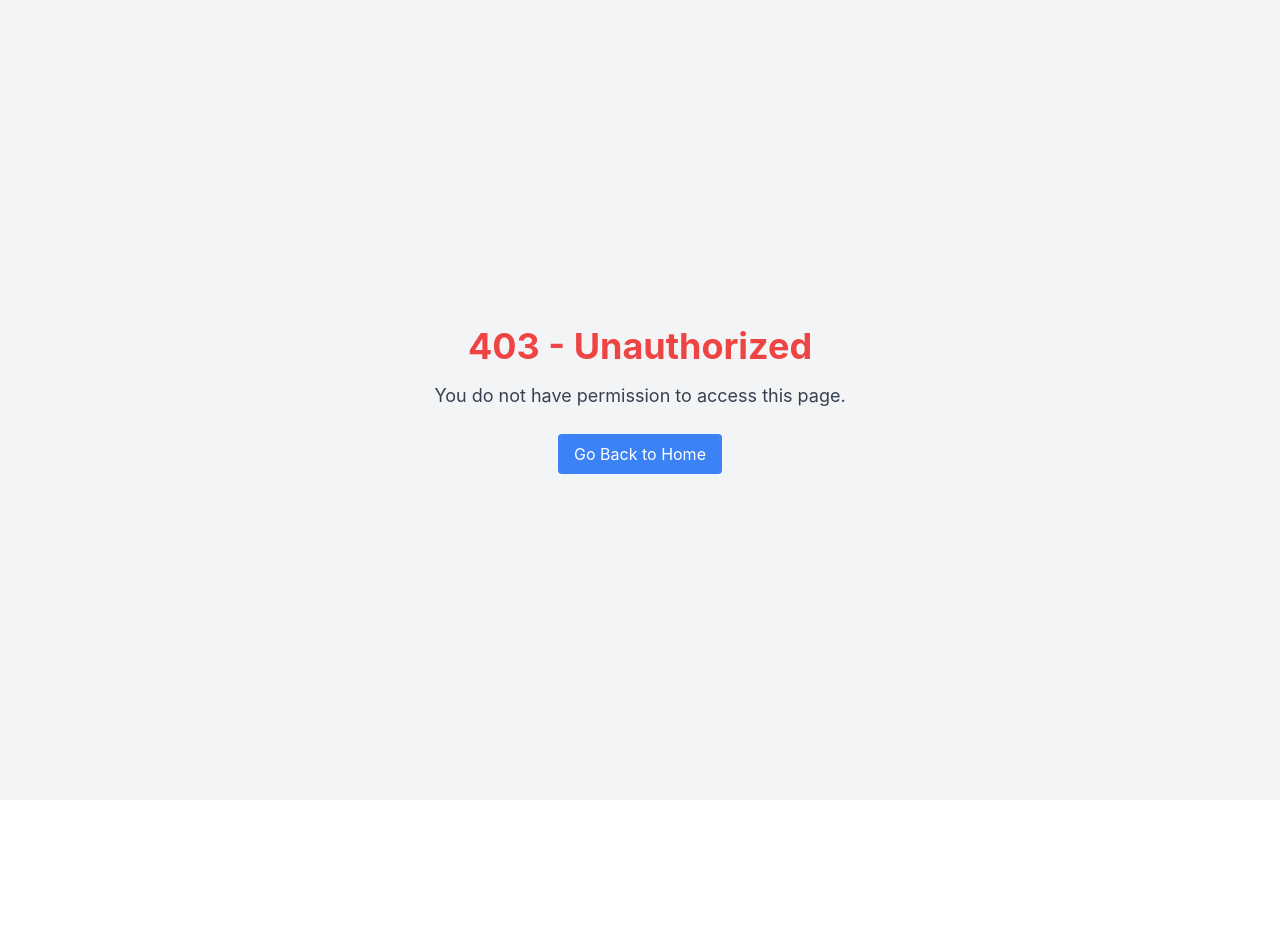
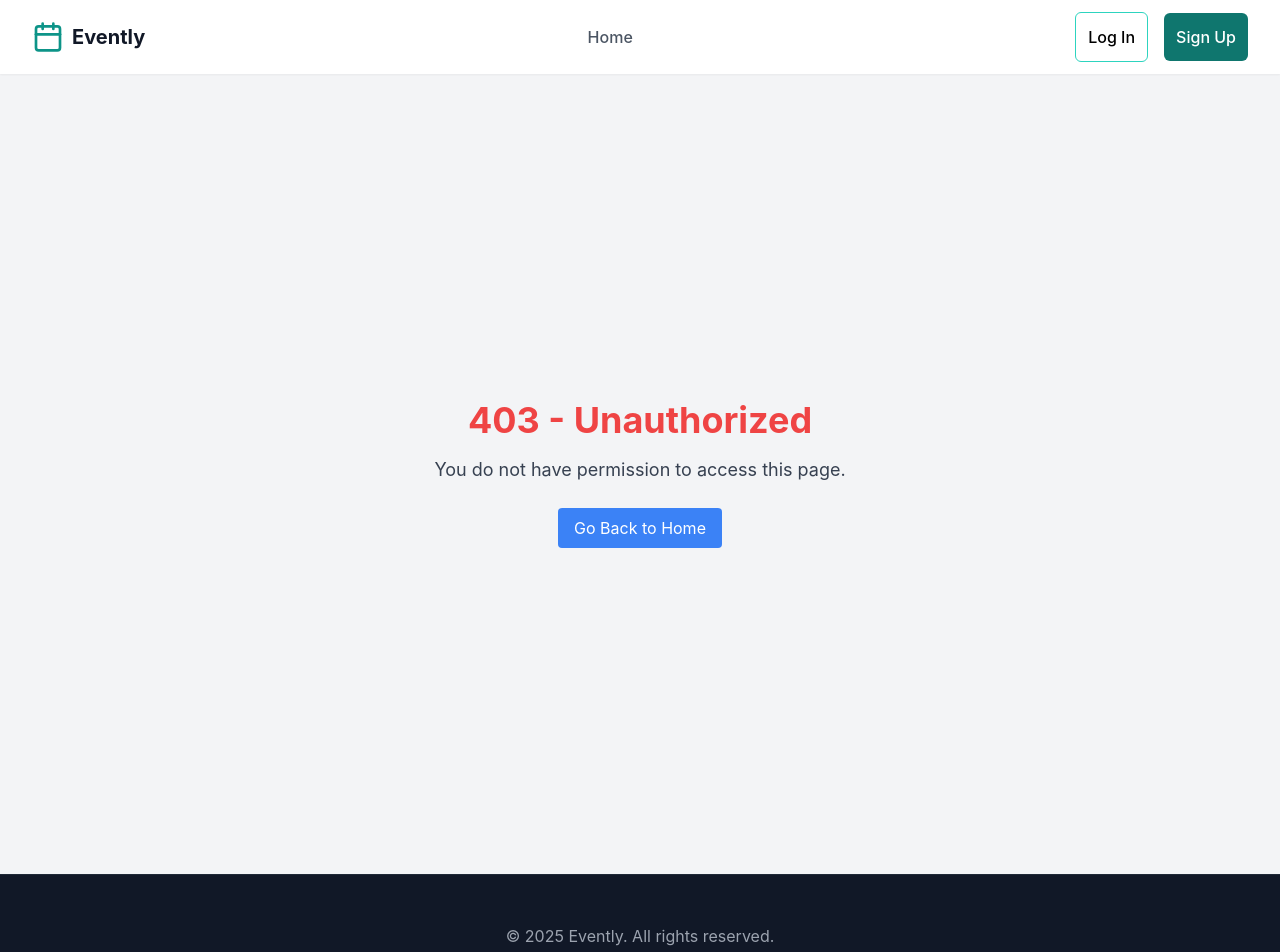
Before and after one commit to HassanAbdelhamed22/Event-Booking-System, a React (Vite) app in the folder Frontend/: page /unauthorized in a window 1280 px wide. Shown: the top 952 px of the page. Before the commit the page ends 800 px from the top, so only its background shows below. Built offline with nearby package versions, Linux system fonts and the light colour scheme; no server answers.

Commit message:
add Header and Footer components to ErrorHandler, PageNotFound, and UnauthorizedPage for consistent layout

```diff
--- a/Frontend/src/components/errors/ErrorHandler.jsx
+++ b/Frontend/src/components/errors/ErrorHandler.jsx
@@ -1,10 +1,14 @@
 import { Link, useLocation } from "react-router-dom";
 import { getHomePath } from "../../utils/functions";
+import Header from "./../../layouts/Header";
+import Footer from "./../../layouts/Footer";
 
 const ErrorHandler = ({ statusCode = 500, title = "Server Error" }) => {
   const { pathname } = useLocation();
 
   return (
+    <div className="min-h-screen flex flex-col">
+      <Header />
       <div className="fixed inset-0 flex items-center justify-center p-5 w-full">
         <div className="text-center">
           {/* Error Icon */}
@@ -60,6 +64,8 @@ const ErrorHandler = ({ statusCode = 500, title = "Server Error" }) => {
           </div>
         </div>
       </div>
+      <Footer />
+    </div>
   );
 };
 
--- a/Frontend/src/pages/PageNotFound.tsx
+++ b/Frontend/src/pages/PageNotFound.tsx
@@ -1,7 +1,11 @@
 import { Link } from "react-router-dom";
+import Header from "../layouts/Header";
+import Footer from "../layouts/Footer";
 
 const PageNotFound = () => {
   return (
+    <div className="min-h-screen flex flex-col">
+      <Header />
       <div className="fixed inset-0 flex items-center justify-center w-screen h-screen">
         <div className="px-4 lg:py-12">
           <div className="lg:gap-4 lg:flex">
@@ -25,6 +29,8 @@ const PageNotFound = () => {
           </div>
         </div>
       </div>
+      <Footer />
+    </div>
   );
 };
 
--- a/Frontend/src/pages/UnauthorizedPage.tsx
+++ b/Frontend/src/pages/UnauthorizedPage.tsx
@@ -1,7 +1,11 @@
-import { Link } from 'react-router-dom';
+import { Link } from "react-router-dom";
+import Header from "../layouts/Header";
+import Footer from "../layouts/Footer";
 
 const UnauthorizedPage = () => {
   return (
+    <div className="min-h-screen flex flex-col">
+      <Header />
       <div className="unauthorized-page flex flex-col items-center justify-center h-screen bg-gray-100">
         <h1 className="text-4xl font-bold text-red-500">403 - Unauthorized</h1>
         <p className="text-lg text-gray-700 mt-4">
@@ -14,6 +18,8 @@ const UnauthorizedPage = () => {
           Go Back to Home
         </Link>
       </div>
+      <Footer />
+    </div>
   );
 };
 
```
Lines whose indentation alone changed are shown as unchanged.
